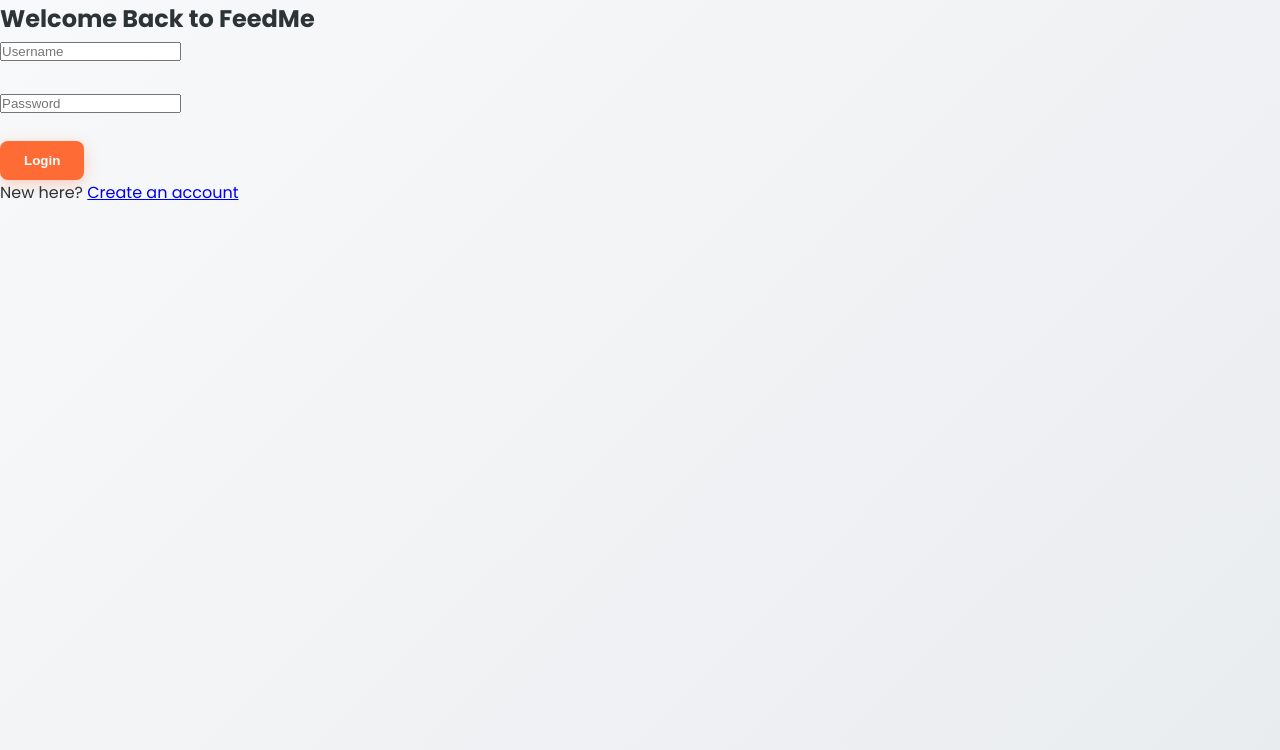
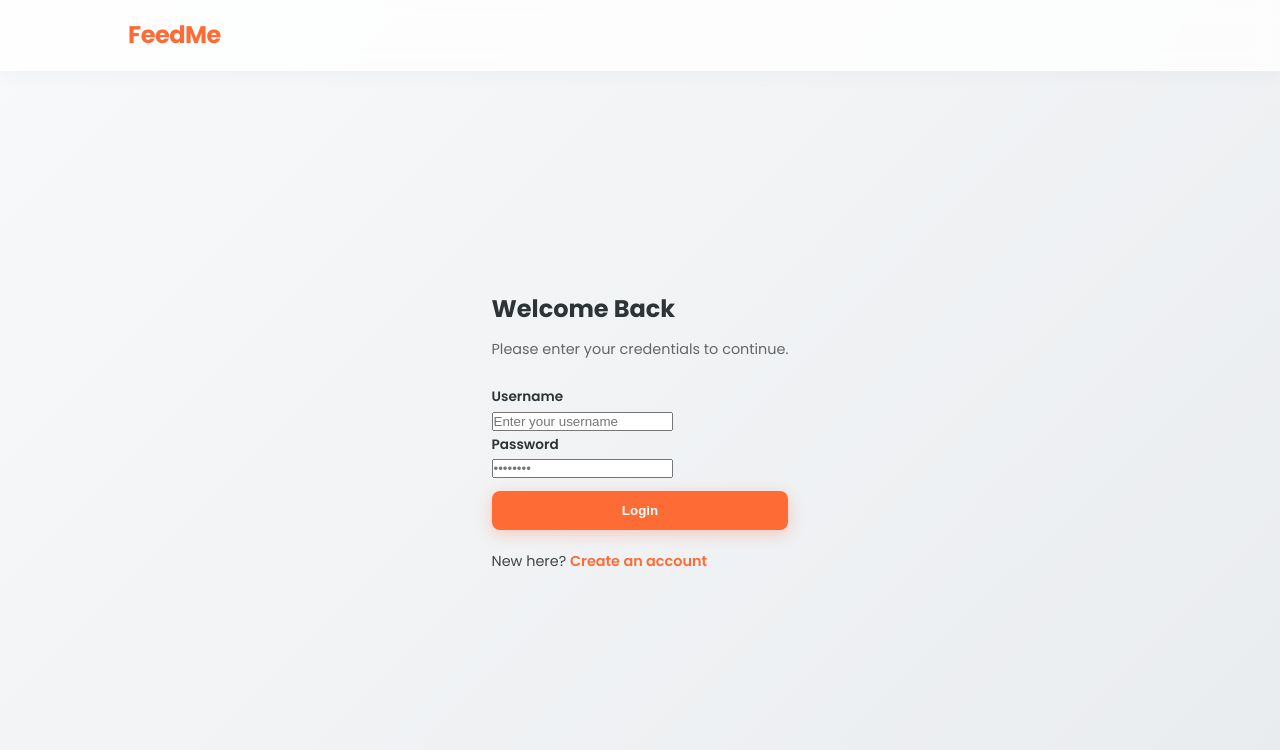
Before and after one commit to Solomonn08/FeedMeProject, a Flask app: page /login in a window 1280 px wide. Shown: the top 750 px of the page. Run offline with Flask 3, Linux system fonts and the light colour scheme.

Commit message:
Revamp login page layout and styling

```diff
--- a/templates/login.html
+++ b/templates/login.html
@@ -1,16 +1,37 @@
 <!DOCTYPE html>
-<html>
+<html lang="en">
 <head>
-    <link rel="stylesheet" href="{{ url_for('static', filename='style.css') }}">
+    <meta charset="UTF-8">
+    <meta name="viewport" content="width=device-width, initial-scale=1.0">
+    <title>FeedMe - Login</title>
+   <link rel="stylesheet" href="{{ url_for('static', filename='style.css') }}">
+</head>
+<body>
 
-    <title>FeedMe - Login</title></head>
-<body>
-    <h2>Welcome Back to FeedMe</h2>
-    <form method="POST">
-        <input name="username" placeholder="Username" required><br><br>
-        <input name="password" type="password" placeholder="Password" required><br><br>
-        <button type="submit">Login</button>
-    </form>
-    <p>New here? <a href="/register">Create an account</a></p>
+    <nav>
+        <h1>FeedMe</h1>
+    </nav>
+
+    <div class="container" style="display: flex; justify-content: center; align-items: center; min-height: 80vh;">
+
+        <form method="POST">
+            <h2 style="margin-bottom: 10px;">Welcome Back</h2>
+            <p style="color: #666; margin-bottom: 25px; font-size: 0.9rem;">Please enter your credentials to continue.</p>
+
+            <label style="display: block; text-align: left; font-size: 0.85rem; font-weight: 600;">Username</label>
+            <input name="username" placeholder="Enter your username" required>
+
+            <label style="display: block; text-align: left; font-size: 0.85rem; font-weight: 600;">Password</label>
+            <input name="password" type="password" placeholder="••••••••" required>
+
+            <button type="submit" style="width: 100%; margin-top: 10px;">Login</button>
+
+            <p style="margin-top: 20px; font-size: 0.9rem; color: #444;">
+                New here? <a href="/register" style="color: var(--primary); font-weight: 600; text-decoration: none;">Create an account</a>
+            </p>
+        </form>
+
+    </div>
+
 </body>
 </html>
```
